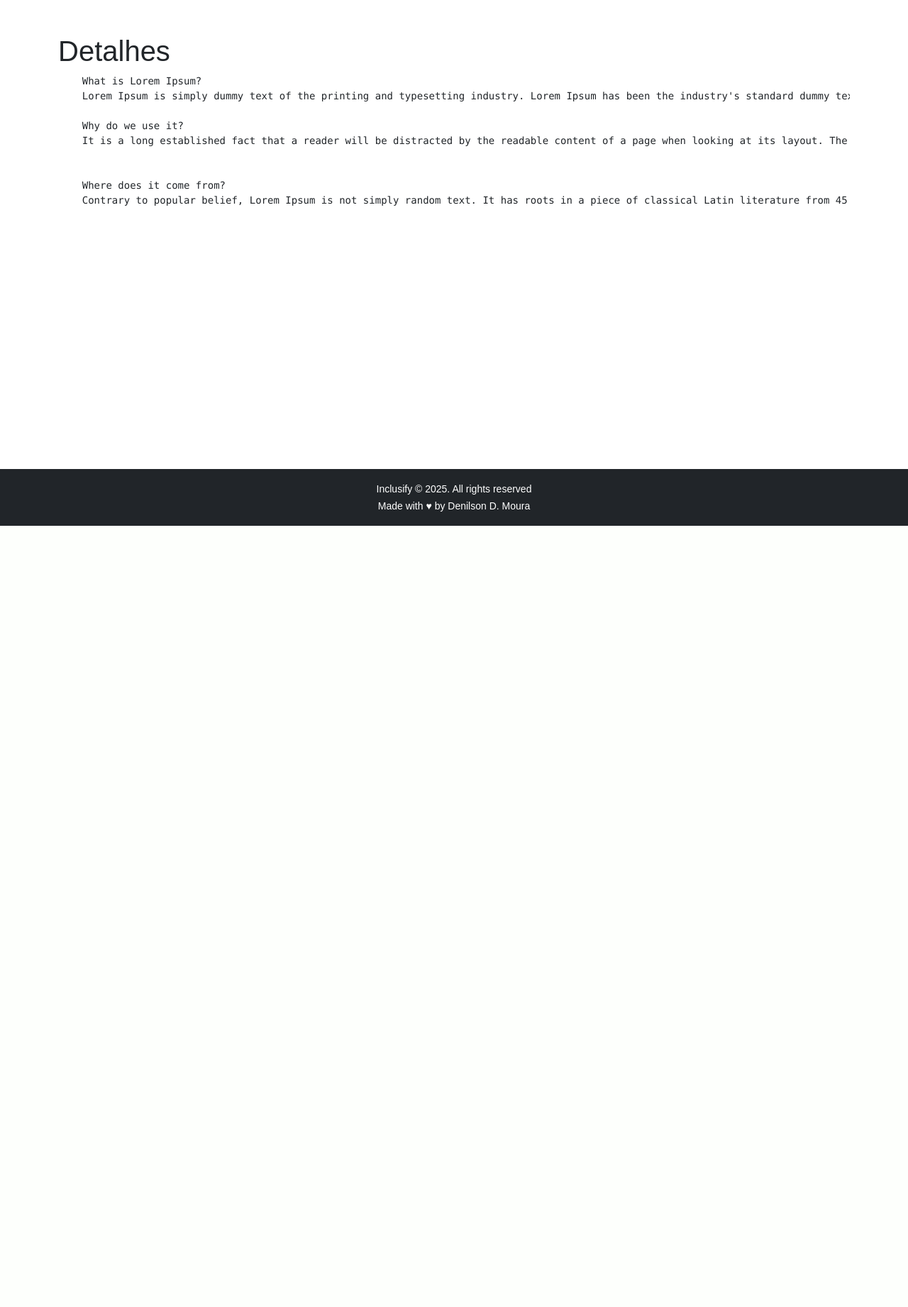
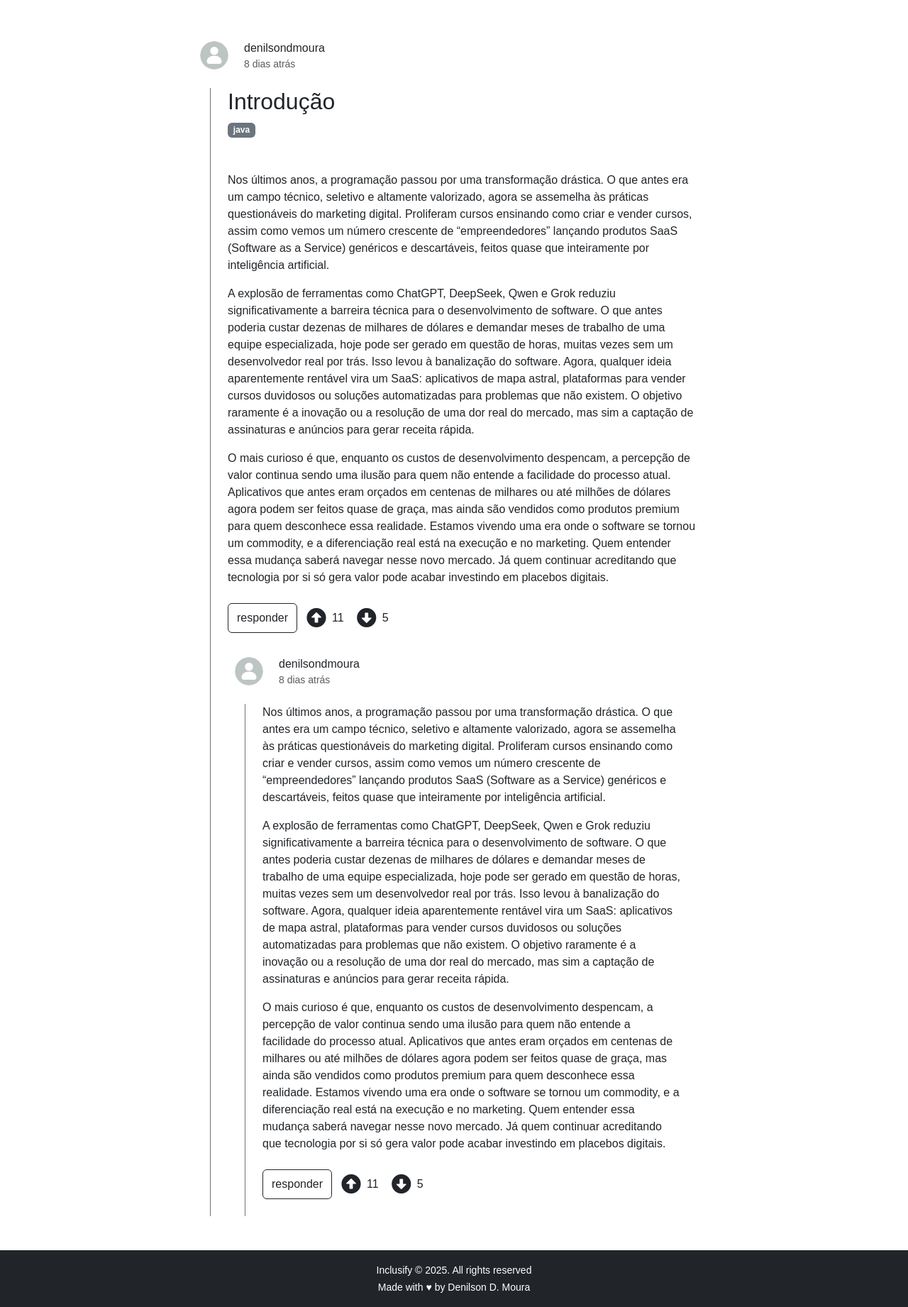
Before and after one commit to denilsondmoura/inclusify, a Django app: page /postagens/1/ in a window 1280 px wide. Shown: the part 59-1901 px from the top of the page at 71% size. Before the commit the page ends 800 px from the top, so only its background shows below. Run offline with Django 5.2, Linux system fonts and the light colour scheme; tables that the repository leaves empty hold one stand-in row (values such as "Sample post"); some web fonts are replaced.

Commit message:
Pagina de detalhes da postagem (estatica ainda) | ajustes gerais

```diff
--- a/apps/core/templates/base.html
+++ b/apps/core/templates/base.html
@@ -12,6 +12,7 @@
   <link rel="stylesheet" href="https://cdnjs.cloudflare.com/ajax/libs/font-awesome/5.15.4/css/all.min.css">
   <link href="https://fonts.googleapis.com/css2?family=ADLaM+Display&display=swap" rel="stylesheet">
   <link href="https://cdn.jsdelivr.net/npm/bootstrap@5.3.0/dist/css/bootstrap.min.css" rel="stylesheet">
+  <script src="https://cdn.jsdelivr.net/npm/bootstrap@5.3.0/dist/js/bootstrap.bundle.min.js"></script>
   <style>
     body {
       font-family: 'ADLaM Display', sans-serif;
@@ -133,7 +134,7 @@
     </nav>
   </header>
 
-  <main class="container my-5 h-100">
+  <main class="my-5 h-100">
     {% block content %}
     {% endblock content %}
   </main>
@@ -146,7 +147,6 @@
   </footer>
 
   <!-- Bootstrap 5 JS Bundle (inclui Popper) -->
-  <script src="https://cdn.jsdelivr.net/npm/bootstrap@5.3.0/dist/js/bootstrap.bundle.min.js"></script>
   <script>
     function toggleTheme() {
       document.body.classList.toggle("dark-mode");
--- /dev/null
+++ b/apps/core/templates/partials/comentario.html
@@ -0,0 +1,35 @@
+{% load static %}
+
+<div class="">
+    {% include "partials/postagem_comentario_avatar.html" %}
+    <article role="article" class="border-start border-1 border-secondary px-4 ms-4">
+        <p>
+            Nos últimos anos, a programação passou por uma transformação drástica. O que antes era um campo técnico,
+            seletivo e altamente valorizado, agora se assemelha às práticas questionáveis do marketing digital.
+            Proliferam cursos ensinando como criar e vender cursos, assim como vemos um número crescente de
+            “empreendedores” lançando produtos SaaS (Software as a Service) genéricos e descartáveis, feitos quase que
+            inteiramente por inteligência artificial.
+        </p>
+
+        <p>
+            A explosão de ferramentas como ChatGPT, DeepSeek, Qwen e Grok reduziu significativamente a barreira técnica
+            para o desenvolvimento de software. O que antes poderia custar dezenas de milhares de dólares e demandar
+            meses de trabalho de uma equipe especializada, hoje pode ser gerado em questão de horas, muitas vezes sem um
+            desenvolvedor real por trás. Isso levou à banalização do software.
+            Agora, qualquer ideia aparentemente rentável vira um SaaS: aplicativos de mapa astral, plataformas para
+            vender cursos duvidosos ou soluções automatizadas para problemas que não existem. O objetivo raramente é a
+            inovação ou a resolução de uma dor real do mercado, mas sim a captação de assinaturas e anúncios para gerar
+            receita rápida.
+        </p>
+        <p>
+            O mais curioso é que, enquanto os custos de desenvolvimento despencam, a percepção de valor continua sendo
+            uma ilusão para quem não entende a facilidade do processo atual. Aplicativos que antes eram orçados em
+            centenas de milhares ou até milhões de dólares agora podem ser feitos quase de graça, mas ainda são vendidos
+            como produtos premium para quem desconhece essa realidade.
+            Estamos vivendo uma era onde o software se tornou um commodity, e a diferenciação real está na execução e no
+            marketing. Quem entender essa mudança saberá navegar nesse novo mercado. Já quem continuar acreditando que
+            tecnologia por si só gera valor pode acabar investindo em placebos digitais.
+        </p>
+        {% include "partials/postagem_button_group.html" %}
+    </article>
+</div>
--- /dev/null
+++ b/apps/core/templates/partials/postagem_button_group.html
@@ -0,0 +1,14 @@
+
+<div class="mb-4 mt-2 d-inline-flex">
+    <button class="btn btn-outline-dark me-2">
+        responder
+    </button>
+    <button class="btn px-1 d-flex align-items-center" aria-hidden="true">
+        <i class="fas fa-arrow-alt-circle-up fs-3"></i>
+        <span class="mx-2" aria-label="Up Votes">{{ object.upvotes_count }}</span>
+    </button>
+    <button class="btn px-1 d-flex align-items-center" aria-hidden="true">
+        <i class="fas fa-arrow-alt-circle-down fs-3"></i>
+        <span class="mx-2" aria-label="Down Votes">{{ object.downvotes_count }}</span>
+    </button>
+</div>
--- /dev/null
+++ b/apps/core/templates/partials/postagem_comentario_avatar.html
@@ -0,0 +1,18 @@
+{% load static %}
+
+<section class="row mb-3">
+    <div class="col-auto">
+        <img src="{% static 'img/no-photo.png'%}" width="60" class="rounded-circle float-start"
+            alt="Foto de perfil do autor do artigo">
+    </div>
+    <div class="col">
+        <div class="row h-40 mt-2">
+            denilsondmoura
+        </div>
+        <div class="row h-50">
+            <small class="text-muted px-0">
+                8 dias atrás
+            </small>
+        </div>
+    </div>
+</section>
--- a/apps/core/templates/partials/topico_list_item.html
+++ b/apps/core/templates/partials/topico_list_item.html
@@ -1,9 +1,9 @@
-<div class="col-md-4 mb-4 ">
+<div class="col-md-4 mb-4">
     <a href="{% url 'topico_postagens_list' object.id %}" class="text-decoration-none text-dark"
         aria-label="Ver postagens sobre {{ object.titulo }}">
         <div class="card" role="article" aria-label="{{ object.nome }}">
             <div class="card-body">
-                <h2 class="card-title">{{ object.nome }}</h2>
+                <h4 class="card-title">{{ object.nome }}</h4>
                 <p class="card-text">{{ object.descricao }}</p>
                 <p class="card-text"><small class="text-muted ms-auto">{{ object.post_count }} postagens</small></p>
             </div>
--- a/apps/core/templates/postagem_detail.html
+++ b/apps/core/templates/postagem_detail.html
@@ -1,18 +1,36 @@
 {% extends "base.html" %}
+{% load static %}
 
 {% block content %}
-  <h1>{{ title }}</h1>
+  <div class="container">
+    <div class="row justify-content-center">
+      <div class="col-md-8">
+        {% include "partials/postagem_comentario_avatar.html" %}
+        <section class="border-start border-1 border-secondary px-4 ms-4">
+          <article role="article">
+            <header class="mb-5">
+              <h1 id="introduction" class="h2">Introdução</h1>
+              <nav>
+                <span class="badge bg-secondary">java</span>
+              </nav>
+            </header>
+            <p>
+              Nos últimos anos, a programação passou por uma transformação drástica. O que antes era um campo técnico, seletivo e altamente valorizado, agora se assemelha às práticas questionáveis do marketing digital. Proliferam cursos ensinando como criar e vender cursos, assim como vemos um número crescente de “empreendedores” lançando produtos SaaS (Software as a Service) genéricos e descartáveis, feitos quase que inteiramente por inteligência artificial.
+            </p>
 
-  <pre>
-    What is Lorem Ipsum?
-    Lorem Ipsum is simply dummy text of the printing and typesetting industry. Lorem Ipsum has been the industry's standard dummy text ever since the 1500s, when an unknown printer took a galley of type and scrambled it to make a type specimen book. It has survived not only five centuries, but also the leap into electronic typesetting, remaining essentially unchanged. It was popularised in the 1960s with the release of Letraset sheets containing Lorem Ipsum passages, and more recently with desktop publishing software like Aldus PageMaker including versions of Lorem Ipsum.
-
-    Why do we use it?
-    It is a long established fact that a reader will be distracted by the readable content of a page when looking at its layout. The point of using Lorem Ipsum is that it has a more-or-less normal distribution of letters, as opposed to using 'Content here, content here', making it look like readable English. Many desktop publishing packages and web page editors now use Lorem Ipsum as their default model text, and a search for 'lorem ipsum' will uncover many web sites still in their infancy. Various versions have evolved over the years, sometimes by accident, sometimes on purpose (injected humour and the like).
-
-
-    Where does it come from?
-    Contrary to popular belief, Lorem Ipsum is not simply random text. It has roots in a piece of classical Latin literature from 45 BC, making it over 2000 years old. Richard McClintock, a Latin professor at Hampden-Sydney College in Virginia, looked up one of the more obscure Latin words, consectetur, from a Lorem Ipsum passage, and going through the cites of the word in classical literature, discovered the undoubtable source. Lorem Ipsum comes from sections 1.10.32 and 1.10.33 of "de Finibus Bonorum et Malorum" (The Extremes of Good and Evil) by Cicero, written in 45 BC. This book is a treatise on the theory of ethics, very popular during the Renaissance. The first line of Lorem Ipsum, "Lorem ipsum dolor sit amet..", comes from a line in section 1.10.32.
-  </pre>
-
+            <p>
+              A explosão de ferramentas como ChatGPT, DeepSeek, Qwen e Grok reduziu significativamente a barreira técnica para o desenvolvimento de software. O que antes poderia custar dezenas de milhares de dólares e demandar meses de trabalho de uma equipe especializada, hoje pode ser gerado em questão de horas, muitas vezes sem um desenvolvedor real por trás. Isso levou à banalização do software.
+              Agora, qualquer ideia aparentemente rentável vira um SaaS: aplicativos de mapa astral, plataformas para vender cursos duvidosos ou soluções automatizadas para problemas que não existem. O objetivo raramente é a inovação ou a resolução de uma dor real do mercado, mas sim a captação de assinaturas e anúncios para gerar receita rápida.
+            </p>
+            <p>
+              O mais curioso é que, enquanto os custos de desenvolvimento despencam, a percepção de valor continua sendo uma ilusão para quem não entende a facilidade do processo atual. Aplicativos que antes eram orçados em centenas de milhares ou até milhões de dólares agora podem ser feitos quase de graça, mas ainda são vendidos como produtos premium para quem desconhece essa realidade.
+              Estamos vivendo uma era onde o software se tornou um commodity, e a diferenciação real está na execução e no marketing. Quem entender essa mudança saberá navegar nesse novo mercado. Já quem continuar acreditando que tecnologia por si só gera valor pode acabar investindo em placebos digitais.
+            </p>
+          </article>
+          {% include "partials/postagem_button_group.html" %}
+          {% include "partials/comentario.html" %}
+        </section>
+      </div>
+    </div>
+  </div>
 {% endblock content %}
--- a/apps/core/templates/postagens_recentes_list.html
+++ b/apps/core/templates/postagens_recentes_list.html
@@ -1,7 +1,7 @@
 {% extends "base.html" %}
 
 {% block content %}
-
+  <div class="container">
     <section class="list-group" role="list" aria-labelledby="postagens-titulo">
       <h1 id="postagens-titulo" class="mb-4">{{ title }}</h1>
 
@@ -12,5 +12,5 @@
       {% endfor %}
     </section>
     {% include "partials/paginacao.html" %}
-
+  </div>
 {% endblock content %}
--- a/apps/core/templates/postagens_relevantes_list.html
+++ b/apps/core/templates/postagens_relevantes_list.html
@@ -1,7 +1,7 @@
 {% extends "base.html" %}
 
 {% block content %}
-
+  <div class="container">
     <section class="list-group" role="list" aria-labelledby="postagens-titulo">
       <h1 id="postagens-titulo" class="mb-4">{{ title }}</h1>
 
@@ -12,5 +12,5 @@
       {% endfor %}
     </section>
     {% include "partials/paginacao.html" %}
-
+  </div>
 {% endblock content %}
--- a/apps/core/templates/topico_postagens_list.html
+++ b/apps/core/templates/topico_postagens_list.html
@@ -1,7 +1,7 @@
 {% extends "base.html" %}
 
 {% block content %}
-
+  <div class="container">
     <section class="list-group" role="list" aria-labelledby="postagens-titulo">
       <h1 id="postagens-titulo" class="mb-4">{{ title }}</h1>
 
@@ -12,5 +12,5 @@
       {% endfor %}
     </section>
     {% include "partials/paginacao.html" %}
-
+  </div>
 {% endblock content %}
--- a/apps/core/templates/topicos_list.html
+++ b/apps/core/templates/topicos_list.html
@@ -1,7 +1,7 @@
 {% extends "base.html" %}
 
 {% block content %}
-
+  <div class="container">
     <section class="list-group" role="list" aria-labelledby="postagens-titulo">
       <h1 id="postagens-titulo" class="mb-4">{{ title }}</h1>
       <div class="row row-cols-1 row-cols-md-3 g-4">
@@ -13,5 +13,5 @@
       </div>
     </section>
     {% include "partials/paginacao.html" %}
-
+  </div>
 {% endblock content %}
--- a/apps/core/views.py
+++ b/apps/core/views.py
@@ -74,7 +74,7 @@ class TopicosListView(ListView):
 
     template_name = 'topicos_list.html'
     model = Topico
-    paginate_by = 9
+    paginate_by = 12
 
     def get_queryset(self):
         queryset = super().get_queryset()
```
Also changed, not shown: apps/core/static/img/no-photo.png (added). Lines whose indentation alone changed are shown as unchanged.
